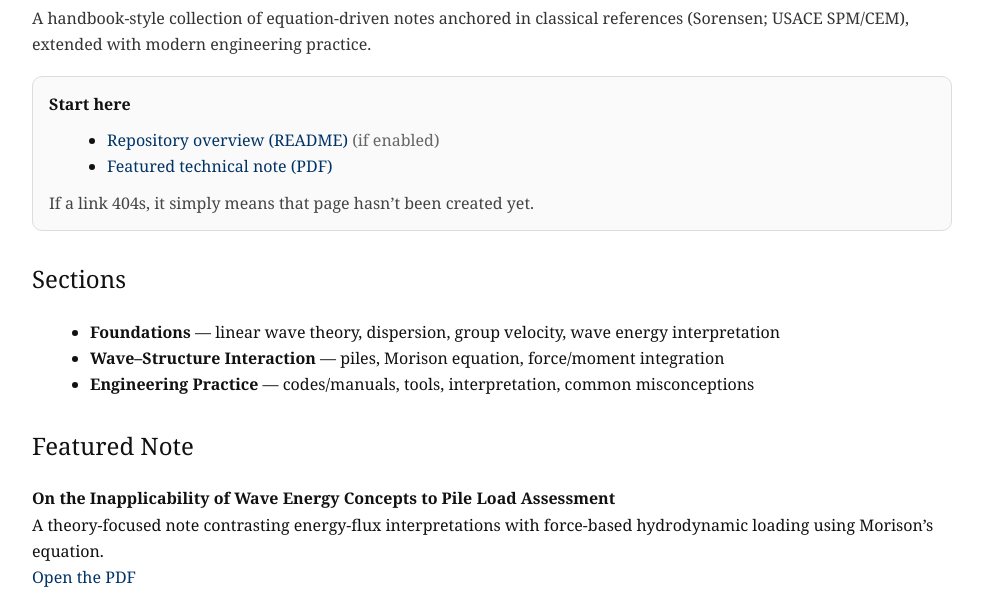
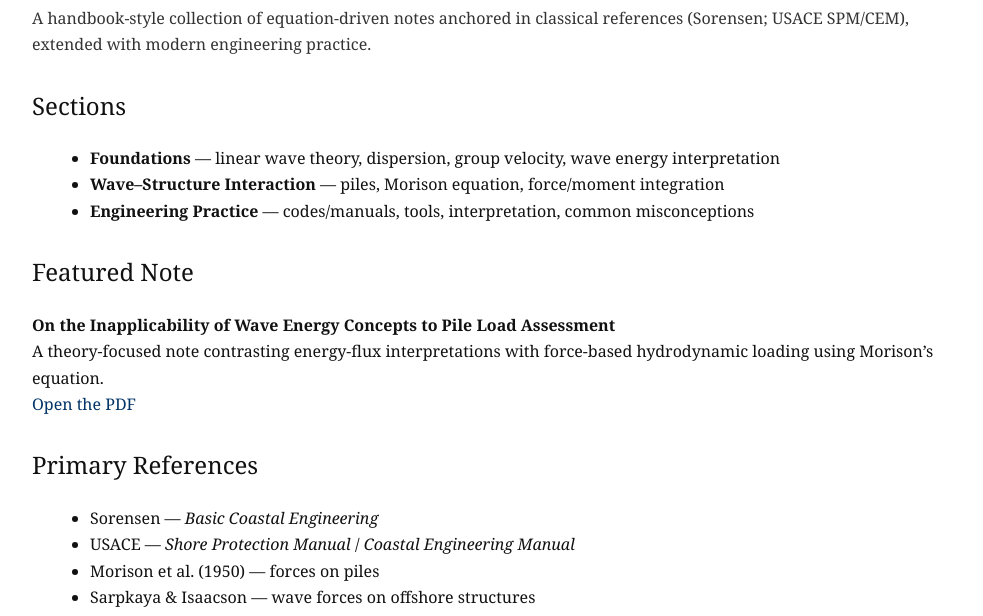
Before and after one commit to nvinay077/wave_force_calculation, a plain HTML site: page index.html in a window 1280 px wide. Shown: the part 104-720 px from the top of the page, without its empty margins (148-1131 px from the left). Drawn offline with Linux system fonts and the light colour scheme.

Commit message:
Remove introductory links section from index.html
Removed the introductory box with links and notes.

```diff
--- a/index.html
+++ b/index.html
@@ -25,17 +25,6 @@
     A handbook-style collection of equation-driven notes anchored in classical references
     (Sorensen; USACE SPM/CEM), extended with modern engineering practice.
   </p>
-
-  <div class="box">
-    <strong>Start here</strong>
-    <ul>
-      <li><a href="README.html">Repository overview (README)</a> <span style="color:#666">(if enabled)</span></li>
-      <li><a href="paper/main.pdf">Featured technical note (PDF)</a></li>
-    </ul>
-    <p style="margin:10px 0 0;color:#444">
-      If a link 404s, it simply means that page hasn’t been created yet.
-    </p>
-  </div>
 
   <h2>Sections</h2>
   <ul>
```
